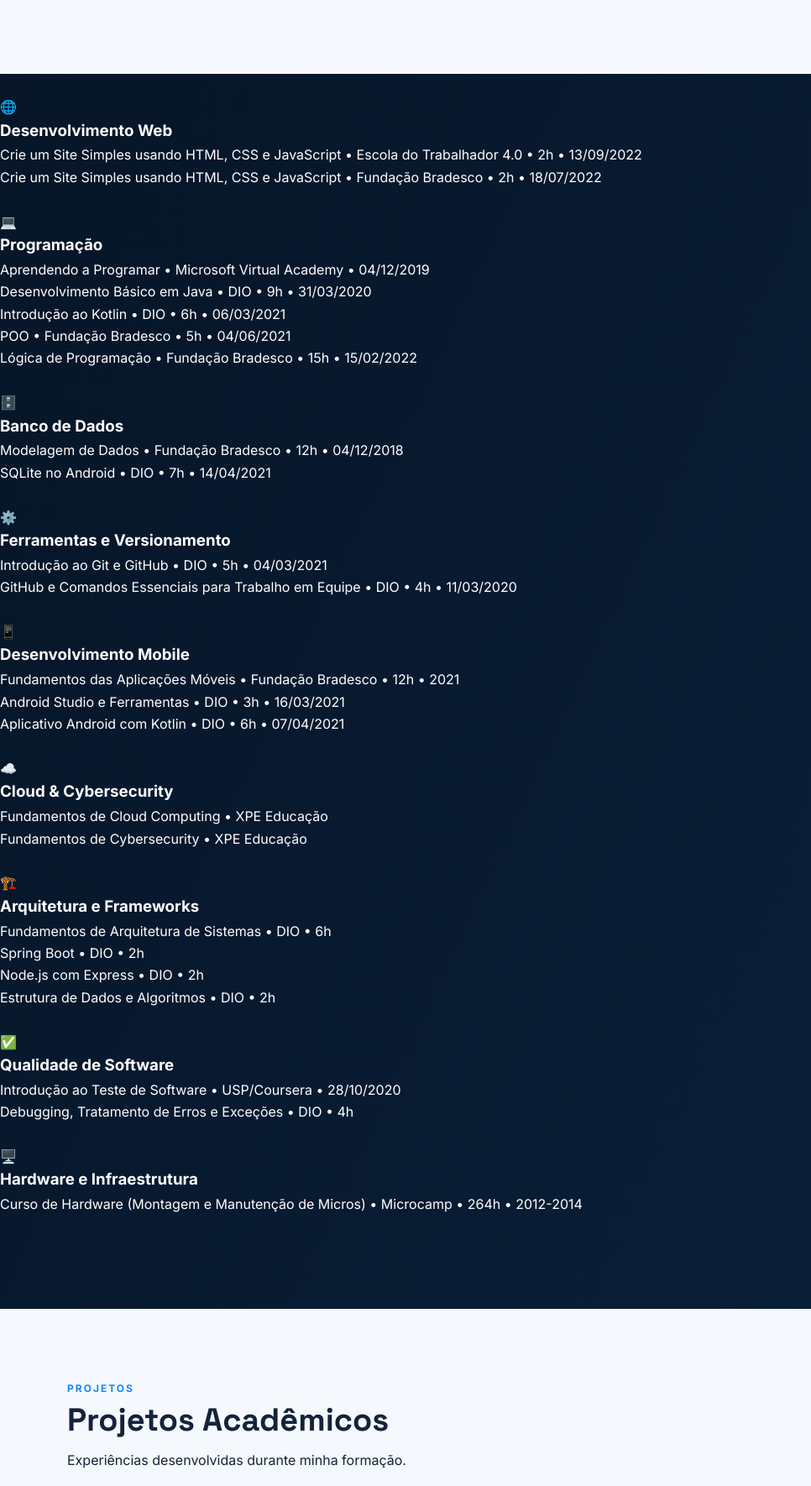
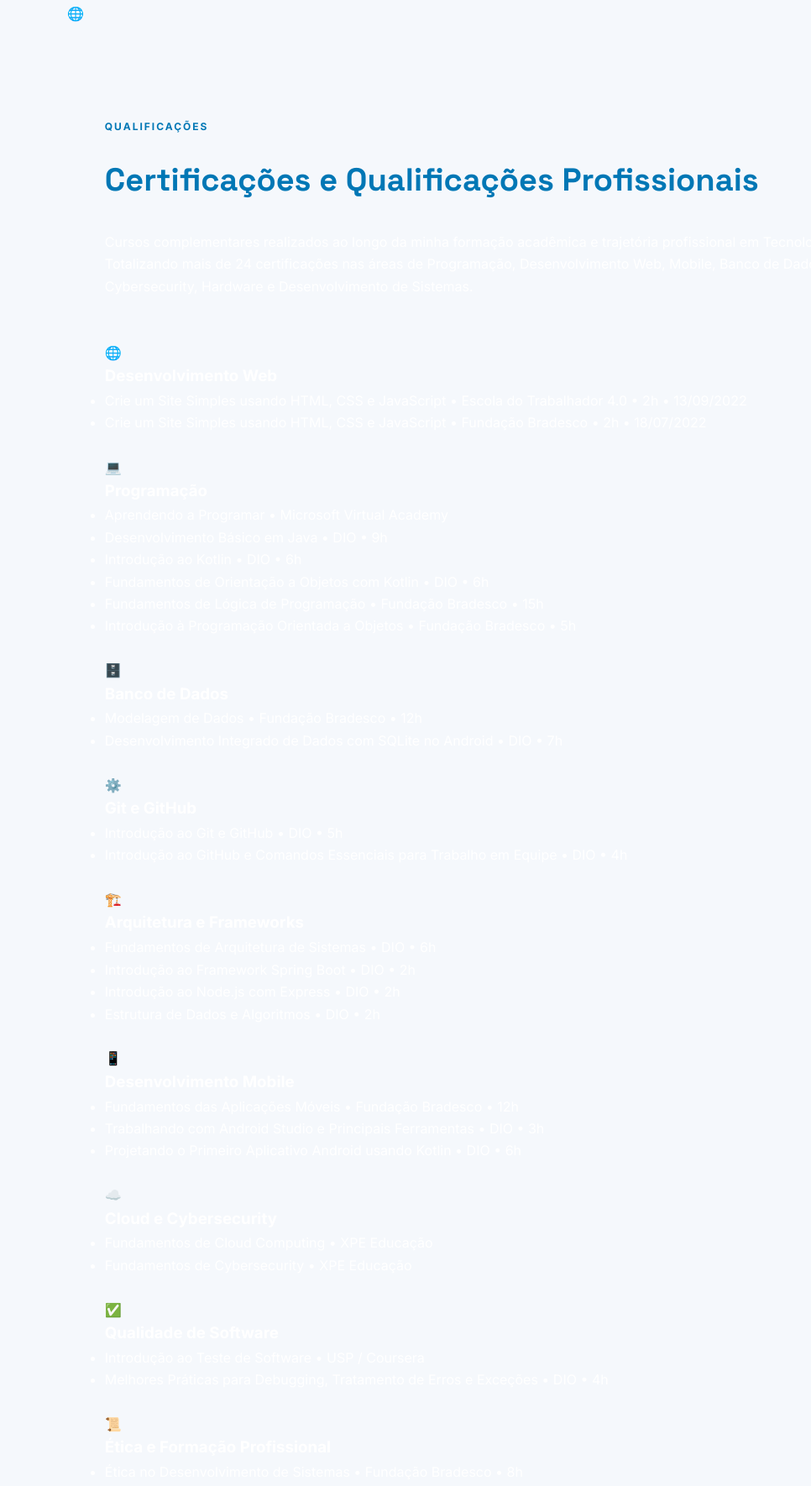
Before and after one commit to samanthanavarro-dev/portfolio, a plain HTML site: page index.html in a window 1280 px wide. Shown: the part 2297-4067 px from the top of the page at 84% size, without its empty margins (0-966 px from the left). Drawn offline with Linux system fonts and the light colour scheme.

Commit message:
Update index.html

```diff
--- a/index.html
+++ b/index.html
@@ -47,7 +47,30 @@
       box-shadow: 0 12px 35px rgba(0, 119, 181, 0.22);
     }
 
-/* CERTIFICADOS */
+    #certificados .section-label,
+#certificados h2 {
+color: #0077b5 !important;
+}
+
+#certificados p {
+color: #334155 !important;
+}
+  .tech-visual{
+width:100%;
+}
+
+.code-window{
+width:100%;
+max-width:500px;
+margin:auto;
+overflow:auto;
+}
+
+  .skills-grid{
+align-items:center;
+}
+
+  /* CERTIFICADOS */
 
 .certificates-grid{
 display:grid;
@@ -57,7 +80,7 @@
 }
 
 .certificate-card{
-background:#0077;
+background:#ffffff;
 border-radius:20px;
 padding:25px;
 box-shadow:0 10px 30px rgba(0,0,0,.08);
@@ -223,14 +246,30 @@
     Banco de Dados, Programação, Cloud Computing, Cybersecurity,
     Desenvolvimento Web e Mobile.
     </p>
+ <div class="certificates-grid">
 
-   </div>
+<article class="certificate-card reveal">
+<div class="certificate-icon">🌐</div>
+<section id="certificados" class="section light">
+<div class="container">
+
+<div class="section-heading reveal">
+<div>
+<p class="section-label">Qualificações</p>
+
+<h2>Certificações e Qualificações Profissionais</h2>
+
+<p>
+Cursos complementares realizados ao longo da minha formação
+acadêmica e trajetória profissional em Tecnologia da Informação.
+Totalizando mais de 24 certificações nas áreas de Programação,
+Desenvolvimento Web, Mobile, Banco de Dados, Cloud Computing,
+Cybersecurity, Hardware e Desenvolvimento de Sistemas.
+</p>
+</div>
 </div>
 
 <div class="certificates-grid">
-
-</div>
-</section>
 
 <article class="certificate-card reveal">
 <div class="certificate-icon">🌐</div>
@@ -245,11 +284,12 @@
 <div class="certificate-icon">💻</div>
 <h3>Programação</h3>
 <ul>
-<li>Aprendendo a Programar • Microsoft Virtual Academy • 04/12/2019</li>
-<li>Desenvolvimento Básico em Java • DIO • 9h • 31/03/2020</li>
-<li>Introdução ao Kotlin • DIO • 6h • 06/03/2021</li>
-<li>POO • Fundação Bradesco • 5h • 04/06/2021</li>
-<li>Lógica de Programação • Fundação Bradesco • 15h • 15/02/2022</li>
+<li>Aprendendo a Programar • Microsoft Virtual Academy</li>
+<li>Desenvolvimento Básico em Java • DIO • 9h</li>
+<li>Introdução ao Kotlin • DIO • 6h</li>
+<li>Fundamentos de Orientação a Objetos com Kotlin • DIO • 6h</li>
+<li>Fundamentos de Lógica de Programação • Fundação Bradesco • 15h</li>
+<li>Introdução à Programação Orientada a Objetos • Fundação Bradesco • 5h</li>
 </ul>
 </article>
 
@@ -257,36 +297,17 @@
 <div class="certificate-icon">🗄️</div>
 <h3>Banco de Dados</h3>
 <ul>
-<li>Modelagem de Dados • Fundação Bradesco • 12h • 04/12/2018</li>
-<li>SQLite no Android • DIO • 7h • 14/04/2021</li>
+<li>Modelagem de Dados • Fundação Bradesco • 12h</li>
+<li>Desenvolvimento Integrado de Dados com SQLite no Android • DIO • 7h</li>
 </ul>
 </article>
 
 <article class="certificate-card reveal">
 <div class="certificate-icon">⚙️</div>
-<h3>Ferramentas e Versionamento</h3>
+<h3>Git e GitHub</h3>
 <ul>
-<li>Introdução ao Git e GitHub • DIO • 5h • 04/03/2021</li>
-<li>GitHub e Comandos Essenciais para Trabalho em Equipe • DIO • 4h • 11/03/2020</li>
-</ul>
-</article>
-
-<article class="certificate-card reveal">
-<div class="certificate-icon">📱</div>
-<h3>Desenvolvimento Mobile</h3>
-<ul>
-<li>Fundamentos das Aplicações Móveis • Fundação Bradesco • 12h • 2021</li>
-<li>Android Studio e Ferramentas • DIO • 3h • 16/03/2021</li>
-<li>Aplicativo Android com Kotlin • DIO • 6h • 07/04/2021</li>
-</ul>
-</article>
-
-<article class="certificate-card reveal">
-<div class="certificate-icon">☁️</div>
-<h3>Cloud & Cybersecurity</h3>
-<ul>
-<li>Fundamentos de Cloud Computing • XPE Educação</li>
-<li>Fundamentos de Cybersecurity • XPE Educação</li>
+<li>Introdução ao Git e GitHub • DIO • 5h</li>
+<li>Introdução ao GitHub e Comandos Essenciais para Trabalho em Equipe • DIO • 4h</li>
 </ul>
 </article>
 
@@ -295,9 +316,28 @@
 <h3>Arquitetura e Frameworks</h3>
 <ul>
 <li>Fundamentos de Arquitetura de Sistemas • DIO • 6h</li>
-<li>Spring Boot • DIO • 2h</li>
-<li>Node.js com Express • DIO • 2h</li>
+<li>Introdução ao Framework Spring Boot • DIO • 2h</li>
+<li>Introdução ao Node.js com Express • DIO • 2h</li>
 <li>Estrutura de Dados e Algoritmos • DIO • 2h</li>
+</ul>
+</article>
+
+<article class="certificate-card reveal">
+<div class="certificate-icon">📱</div>
+<h3>Desenvolvimento Mobile</h3>
+<ul>
+<li>Fundamentos das Aplicações Móveis • Fundação Bradesco • 12h</li>
+<li>Trabalhando com Android Studio e Principais Ferramentas • DIO • 3h</li>
+<li>Projetando o Primeiro Aplicativo Android usando Kotlin • DIO • 6h</li>
+</ul>
+</article>
+
+<article class="certificate-card reveal">
+<div class="certificate-icon">☁️</div>
+<h3>Cloud e Cybersecurity</h3>
+<ul>
+<li>Fundamentos de Cloud Computing • XPE Educação</li>
+<li>Fundamentos de Cybersecurity • XPE Educação</li>
 </ul>
 </article>
 
@@ -305,8 +345,16 @@
 <div class="certificate-icon">✅</div>
 <h3>Qualidade de Software</h3>
 <ul>
-<li>Introdução ao Teste de Software • USP/Coursera • 28/10/2020</li>
-<li>Debugging, Tratamento de Erros e Exceções • DIO • 4h</li>
+<li>Introdução ao Teste de Software • USP / Coursera</li>
+<li>Melhores Práticas para Debugging, Tratamento de Erros e Exceções • DIO • 4h</li>
+</ul>
+</article>
+
+<article class="certificate-card reveal">
+<div class="certificate-icon">📜</div>
+<h3>Ética e Formação Profissional</h3>
+<ul>
+<li>Ética no Desenvolvimento de Sistemas • Fundação Bradesco • 8h</li>
 </ul>
 </article>
 
@@ -314,18 +362,19 @@
 <div class="certificate-icon">🖥️</div>
 <h3>Hardware e Infraestrutura</h3>
 <ul>
-<li>
-Curso de Hardware (Montagem e Manutenção de Micros) •
-Microcamp • 264h • 2012-2014
-</li>
+<li>Curso de Hardware (Montagem e Manutenção de Micros) • Microcamp • 264h</li>
+<li>Formatação de Computadores</li>
+<li>Instalação de Programas</li>
+<li>Remoção de Vírus</li>
+<li>Upgrade de Hardware</li>
+<li>Configuração de Impressoras em Rede</li>
 </ul>
 </article>
 
 </div>
+
 </div>
 </section>
-
-
     <section id="projetos" class="section light">
       <div class="container">
         <div class="section-heading reveal">
@@ -401,8 +450,6 @@
 ✉ Enviar e-mail
 </a>
 
-<div class="contact-actions">
-
  <a class="button secondary social-button"
 href="https://www.linkedin.com/in/samanthanavarro-83390b55/"
 target="_blank"
```
